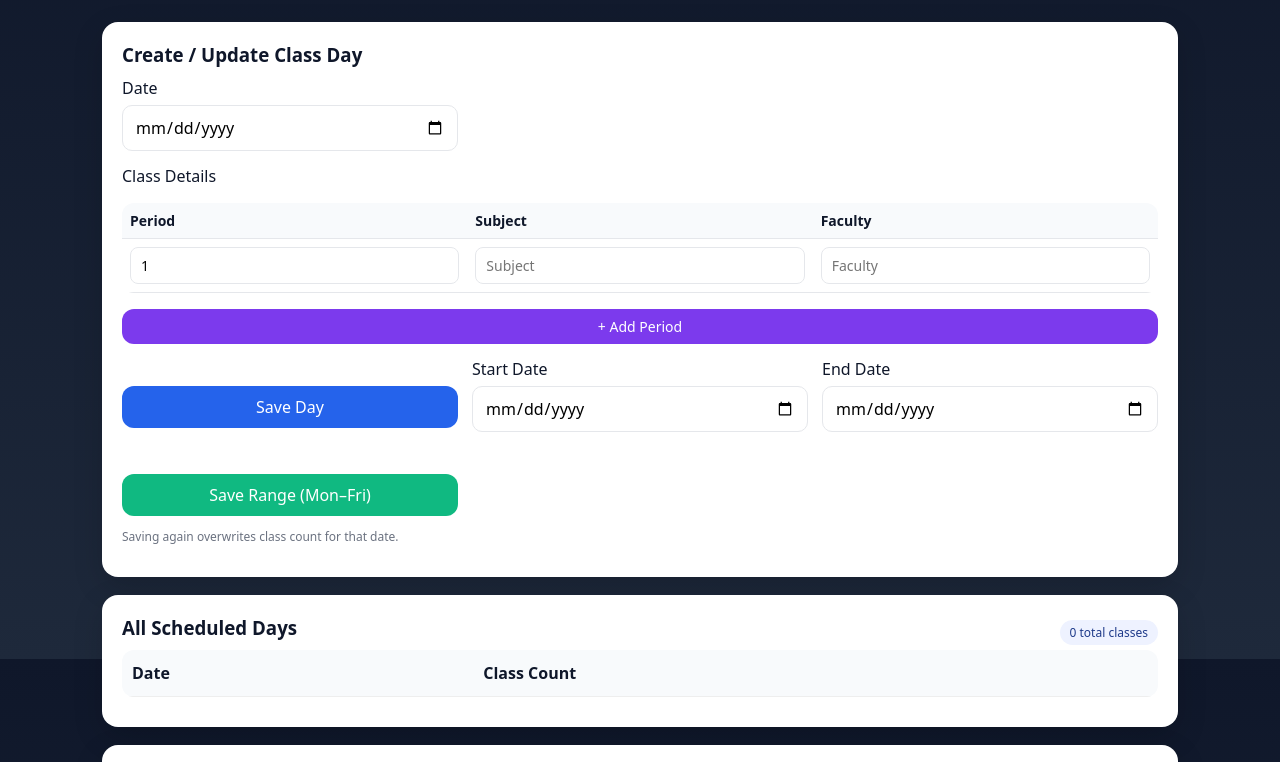
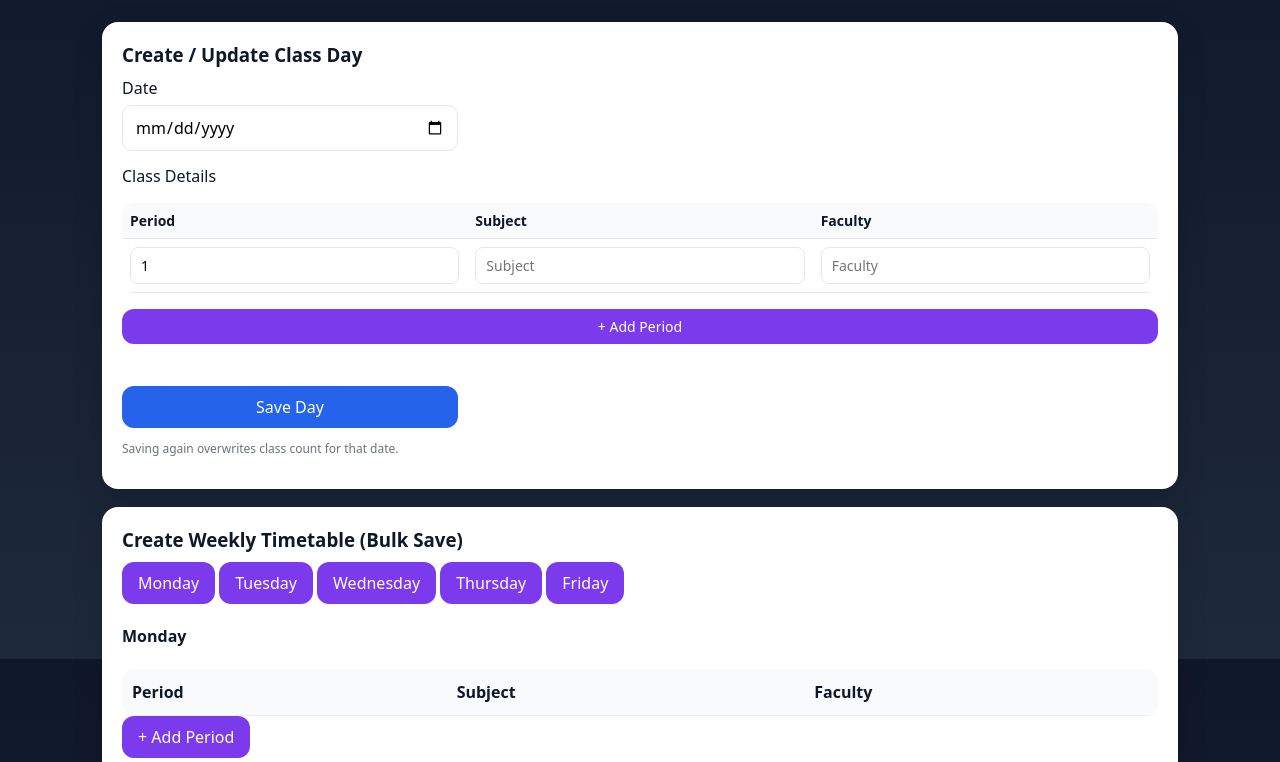
Before and after one commit to snahasish0914/gnit-lms, a plain HTML site: page admin.html in a window 1280 px wide. Shown: the part 141-903 px from the top of the page. Drawn offline with Linux system fonts and the light colour scheme; no server answers.

Commit message:
Update admin.html

```diff
--- a/admin.html
+++ b/admin.html
@@ -45,6 +45,72 @@
           <label>&nbsp;</label>
           <button id="saveBtn" class="btn">Save Day</button>
         </div>
+      </div>
+      <p class="small">Saving again overwrites class count for that date.</p>
+    </div>
+
+    <div class="card" style="margin-top:18px">
+  <h3>Create Weekly Timetable (Bulk Save)</h3>
+
+  <!-- Tabs -->
+  <div style="margin-bottom:10px">
+    <button class="btn secondary weekdayTab" data-day="1">Monday</button>
+    <button class="btn secondary weekdayTab" data-day="2">Tuesday</button>
+    <button class="btn secondary weekdayTab" data-day="3">Wednesday</button>
+    <button class="btn secondary weekdayTab" data-day="4">Thursday</button>
+    <button class="btn secondary weekdayTab" data-day="5">Friday</button>
+  </div>
+
+  <!-- Weekday tables -->
+  <div id="weekdayTables">
+    <div class="weekday-table" id="table-1">
+      <h4>Monday</h4>
+      <table class="table">
+        <thead><tr><th>Period</th><th>Subject</th><th>Faculty</th></tr></thead>
+        <tbody></tbody>
+      </table>
+      <button class="btn secondary addRowBtn" data-day="1">+ Add Period</button>
+    </div>
+
+    <div class="weekday-table" id="table-2" style="display:none">
+      <h4>Tuesday</h4>
+      <table class="table">
+        <thead><tr><th>Period</th><th>Subject</th><th>Faculty</th></tr></thead>
+        <tbody></tbody>
+      </table>
+      <button class="btn secondary addRowBtn" data-day="2">+ Add Period</button>
+    </div>
+
+    <div class="weekday-table" id="table-3" style="display:none">
+      <h4>Wednesday</h4>
+      <table class="table">
+        <thead><tr><th>Period</th><th>Subject</th><th>Faculty</th></tr></thead>
+        <tbody></tbody>
+      </table>
+      <button class="btn secondary addRowBtn" data-day="3">+ Add Period</button>
+    </div>
+
+    <div class="weekday-table" id="table-4" style="display:none">
+      <h4>Thursday</h4>
+      <table class="table">
+        <thead><tr><th>Period</th><th>Subject</th><th>Faculty</th></tr></thead>
+        <tbody></tbody>
+      </table>
+      <button class="btn secondary addRowBtn" data-day="4">+ Add Period</button>
+    </div>
+
+    <div class="weekday-table" id="table-5" style="display:none">
+      <h4>Friday</h4>
+      <table class="table">
+        <thead><tr><th>Period</th><th>Subject</th><th>Faculty</th></tr></thead>
+        <tbody></tbody>
+      </table>
+      <button class="btn secondary addRowBtn" data-day="5">+ Add Period</button>
+    </div>
+  </div>
+
+  <!-- Date range -->
+  <div class="grid" style="margin-top:10px">
     <div class="field" style="grid-column:span 4">
       <label for="multiStart">Start Date</label>
       <input type="date" id="multiStart" />
@@ -55,10 +121,10 @@
     </div>
     <div class="field" style="grid-column:span 4">
       <label>&nbsp;</label>
-  <button id="saveMultiBtn" class="btn success">Save Range (Mon–Fri)</button>
+      <button id="saveWeeklyBtn" class="btn success">Save Weekly Range</button>
     </div>
   </div>
-      <p class="small">Saving again overwrites class count for that date.</p>
+  <p class="small">Schedules will be created for each weekday (Mon–Fri) between start and end date.</p>
 </div>
 
     <div class="card" style="margin-top:18px">
```
Lines whose indentation alone changed are shown as unchanged.
